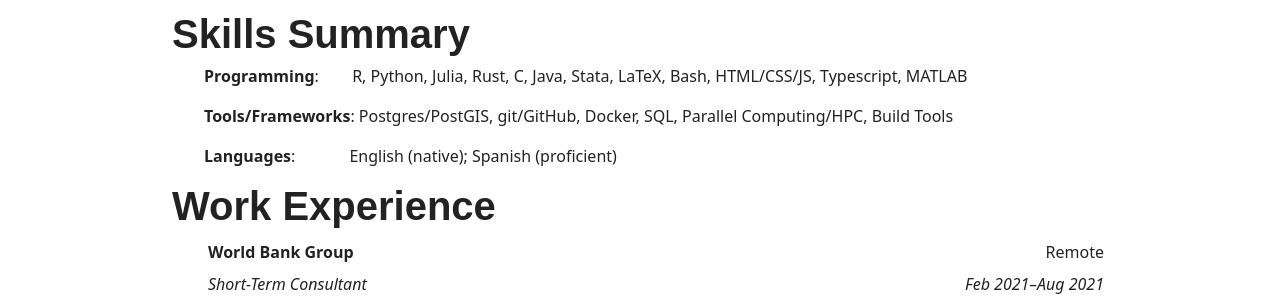
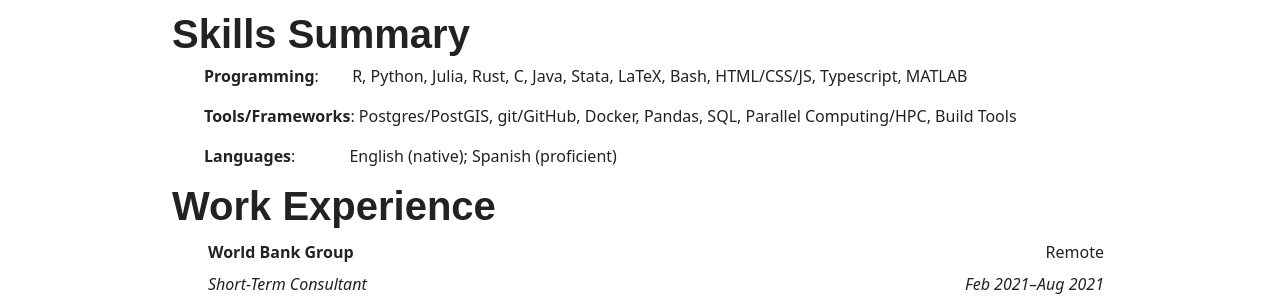
Before and after one commit to nateybear/nateybear.github.io, a Jekyll site: the page built from cv.md, in a window 1280 px wide. Shown: the part 680-980 px from the top of the page. Built offline with Jekyll 4.4.1, drawn with Linux system fonts in a browser that asks for light colours; nearby versions of some CDN libraries; some web fonts are replaced; our own code applies the rules of GitHub Pages for plain Markdown files.

Commit message:
add Pandas

```diff
--- a/_includes/resume.html
+++ b/_includes/resume.html
@@ -65,8 +65,8 @@ logistics in developing countries </span> </span></p></li>
 Julia, Rust, C, Java, Stata, LaTeX, Bash, HTML/CSS/JS, Typescript,
 MATLAB </span> </span></p></li>
 <li><p><span> <strong>Tools/Frameworks</strong><span>: Postgres/PostGIS,
-git/GitHub, Docker, SQL, Parallel Computing/HPC, Build Tools </span>
-</span></p></li>
+git/GitHub, Docker, Pandas, SQL, Parallel Computing/HPC, Build Tools
+</span> </span></p></li>
 <li><p><span> <strong>Languages</strong><span>:             English
 (native); Spanish (proficient) </span> </span></p></li>
 </ul>
```
Also changed, not shown: 3 other files.
